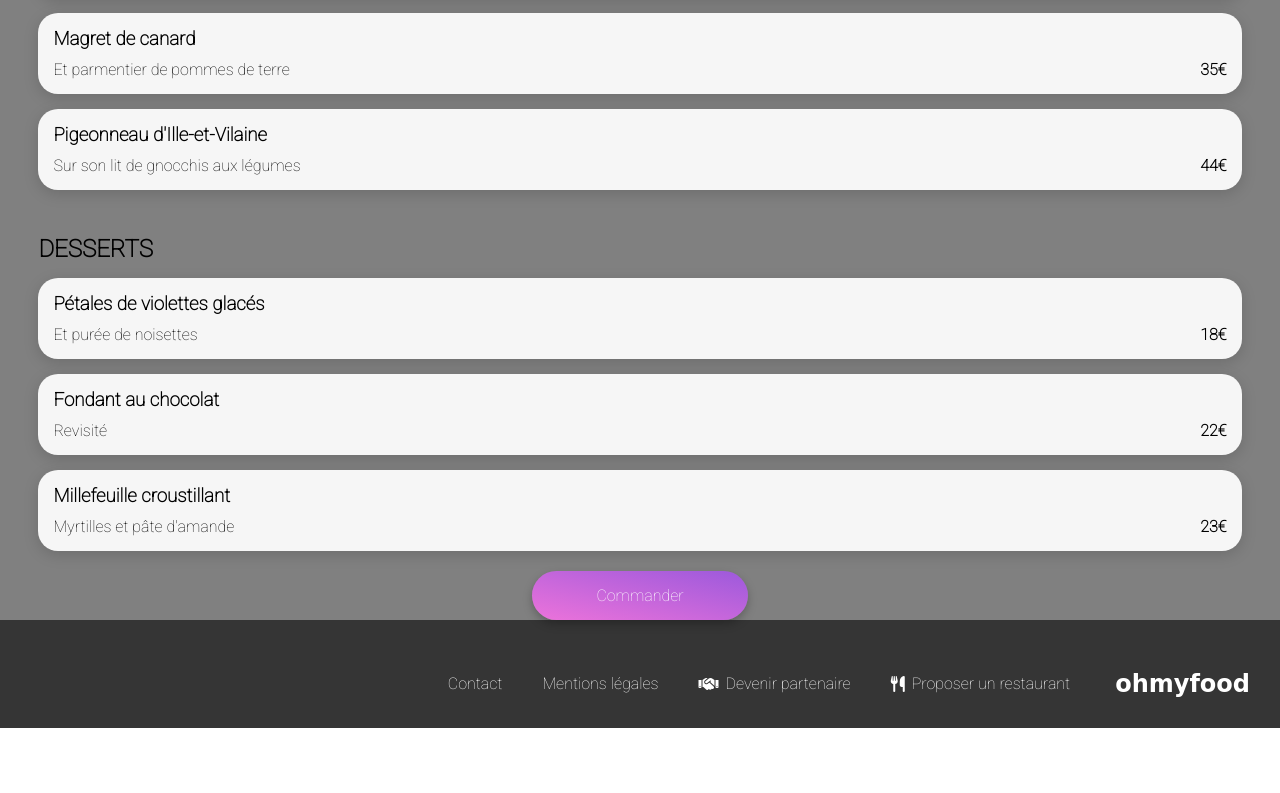
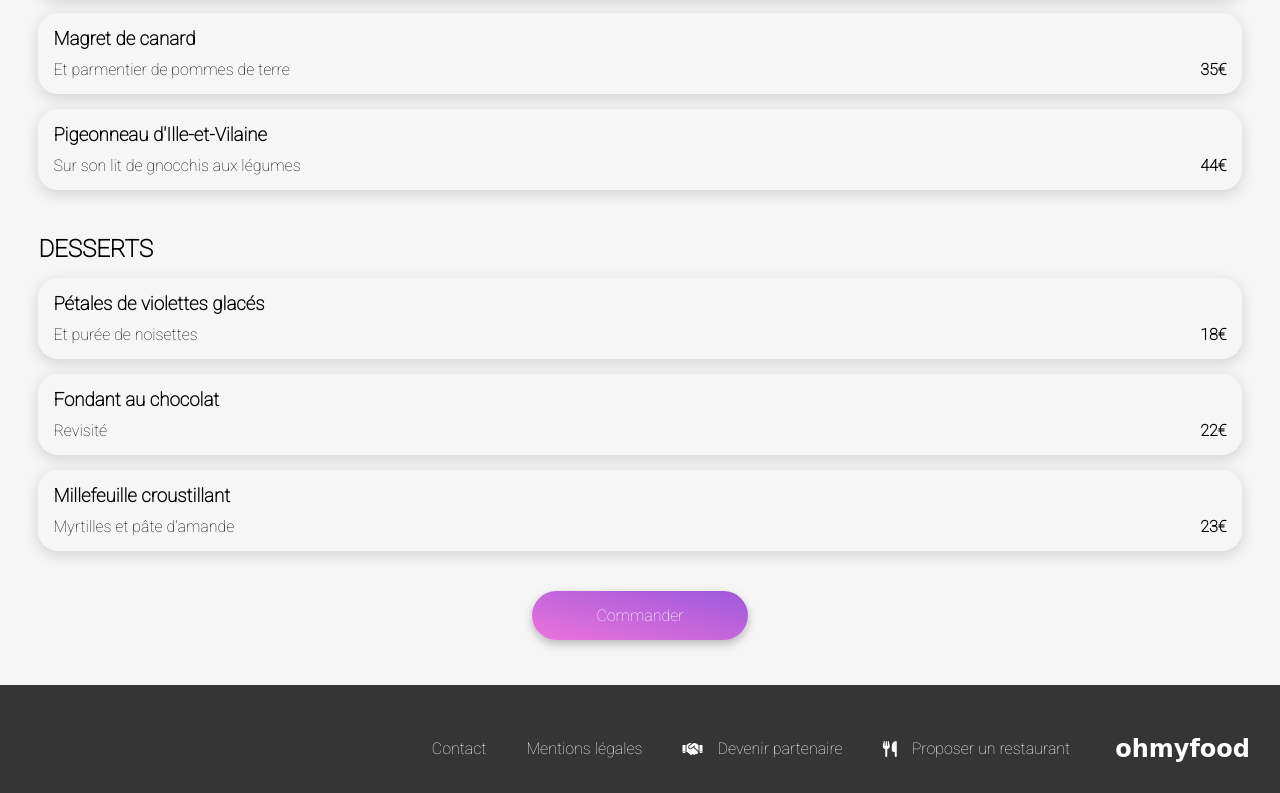
Before and after one commit to 0shirase/P4_OhMyFood-main, a website: page restaurants/a-la-francaise.html in a window 1280 px wide. Shown: the part 1620-2413 px from the top of the page. Before the commit the page ends 2348 px from the top, so only its background shows below. Drawn offline with Linux system fonts and the light colour scheme.

Commit message:
corrections de  choses sur la page à la francaise

```diff
--- a/restaurants/a-la-francaise.html
+++ b/restaurants/a-la-francaise.html
@@ -148,8 +148,7 @@
             </div>
         </section>
     </main>
-    <footer>
-        <div class="footer">
+    <footer class="footer">
         <h2 class="section-title"> ohmyfood </h2>
         <ul class="footer-list">
             <li class="footer-logo">
@@ -164,12 +163,13 @@
                 <p>Mentions légales</p>
             </li>
             <li>
+                <a href="lucas0999.lb@gmail.com">
                     <p>Contact</p>
+                </a>
             </li>
         </ul>
         </div>
     </footer>
-    </div>
 </body>
 
 </html>
--- a/sass/layout/_footer.scss
+++ b/sass/layout/_footer.scss
@@ -17,7 +17,7 @@
     display: flex;
     flex-direction: row;
     align-items: center;
-    gap: 7px;
+    gap: 15px;
 }
 
 .footer ul {
--- a/sass/pages/_restaurants.scss
+++ b/sass/pages/_restaurants.scss
@@ -84,7 +84,7 @@
 }
 
 .menu .main-container {
-    background-color: grey;
+    background-color: #f6f6f6;
     display: flex;
     flex-direction: column;
     padding-left: 3%;
@@ -125,4 +125,6 @@
     display: flex;
     width: 100%;
     justify-content: center;
+    padding-bottom: 45px;
+    padding-top: 20px;
 }
```
Also changed, not shown: assets/style.css, 1 other file. Lines whose indentation alone changed are shown as unchanged.
